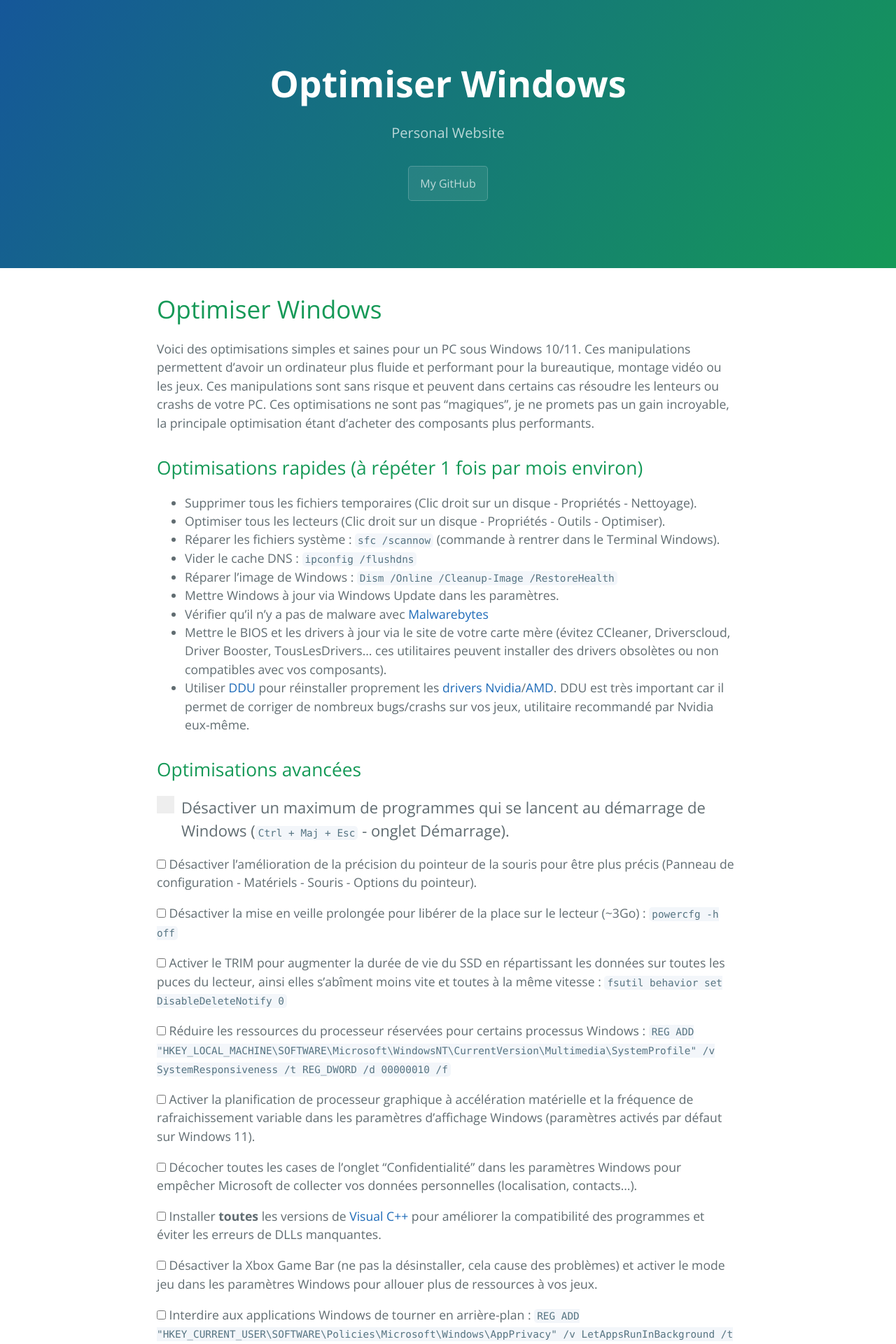
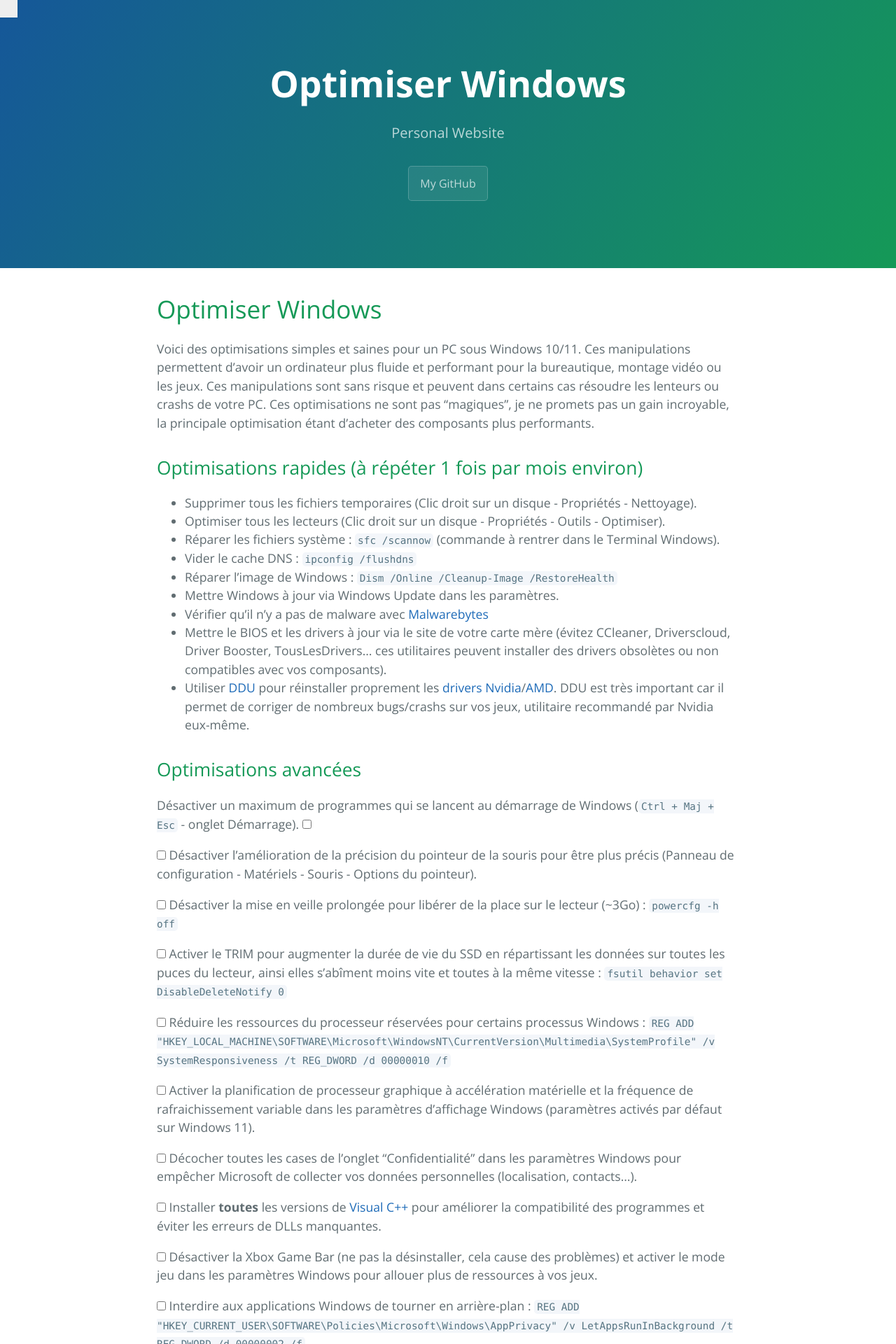
Before and after one commit to PouletEnSlip/pouletenslip.github.io, a Jekyll site: the page built from pages/opti.md, in a window 1280 px wide. Shown: the top 1920 px of the page at 70% size. Built offline with Jekyll 4.4.1, drawn with Linux system fonts in a browser that asks for light colours; comment, search, counter and statistics services are not loaded; our own code applies the rules of GitHub Pages for plain Markdown files.

Commit message:
Update opti.md

```diff
--- a/pages/opti.md
+++ b/pages/opti.md
@@ -20,10 +20,9 @@
 
 ## Optimisations avancées
 
-<label class="container"> Désactiver un maximum de programmes qui se lancent au démarrage de Windows (`Ctrl + Maj + Esc` - onglet Démarrage).
+Désactiver un maximum de programmes qui se lancent au démarrage de Windows (`Ctrl + Maj + Esc` - onglet Démarrage).
 <input type="checkbox">
 <span class="checkmark"></span>
-</label>
 
 <input type="checkbox"> Désactiver l’amélioration de la précision du pointeur de la souris pour être plus précis (Panneau de configuration - Matériels - Souris - Options du pointeur).
 
```
